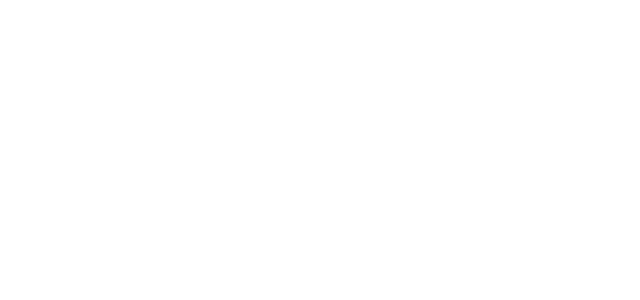
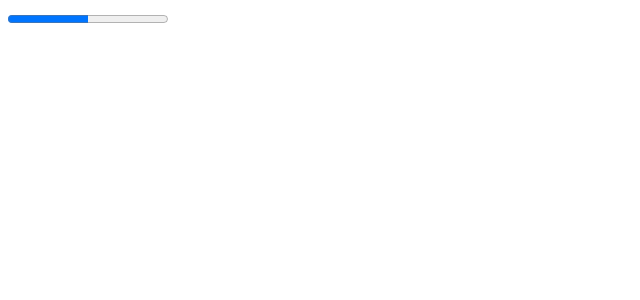
Before and after one commit to W3AI/max-svelte-animations, a Svelte app: page / in a window 1280 px wide. Shown: the top 300 px of the page, without its empty margins (0-640 px from the left). Built offline with nearby package versions, Linux system fonts and the light colour scheme.

Commit message:
added a tweened store and linked it to a progress bar

```diff
--- a/src/App.svelte
+++ b/src/App.svelte
@@ -1,2 +1,12 @@
 <script>
+    import { writable } from 'svelte/store';
+    import { tweened } from 'svelte/motion';
+
+    const progress = tweened(0);
+
+    setTimeout(() => {
+        progress.set(.5);
+    }, 1500);
 </script>
+
+<progress value={$progress}></progress>
```
